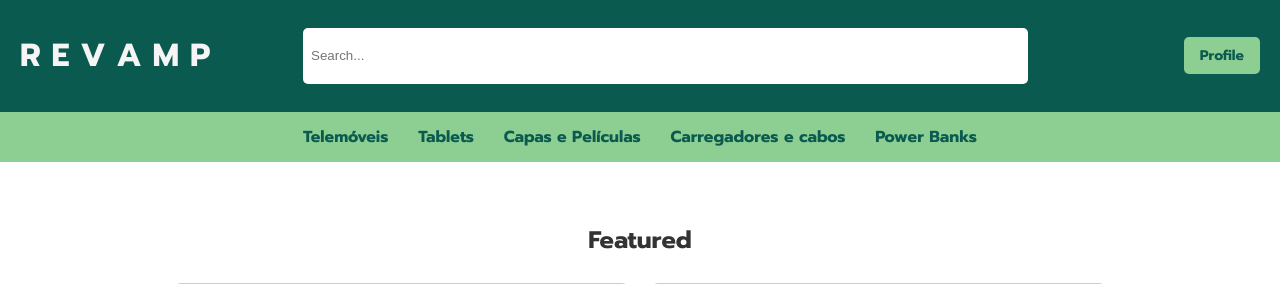
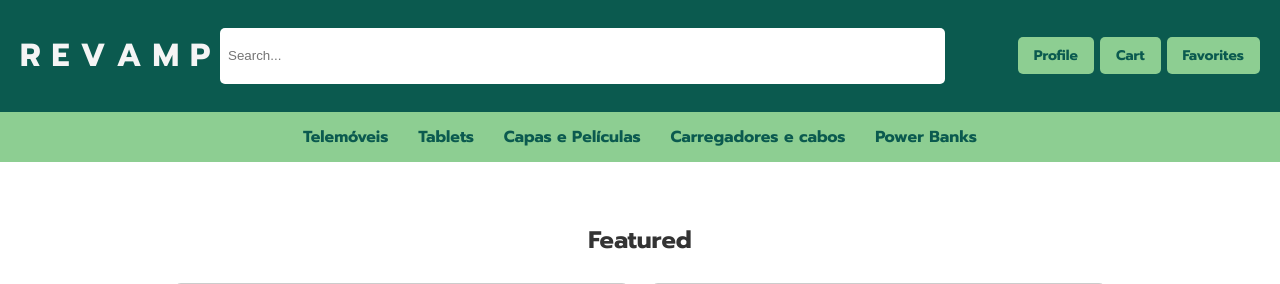
Before and after one commit to progr-amador/Revamp, a PHP site: page /code/home.php in a window 1280 px wide. Shown: the top 284 px of the page. Run offline with PHP 8.4, Linux system fonts and the light colour scheme; some web fonts are replaced.

Commit message:
drawers working correctly

```diff
--- a/code/style.css
+++ b/code/style.css
@@ -447,24 +447,29 @@ input[type="checkbox"]:checked + #estado>label {
     top: 0;
     width: 400px; /* Largura do drawer */
     height: 100%;
+
     background-color: whitesmoke; /* Fundo branco */
-    box-shadow: -4px 0 8px --hint-color; /* Sombra para destacar */
+     /* Sombra para destacar */
     transform: translateX(100%);
     transition: transform 0.3s ease-in-out;
-    z-index: 1000; /* Garantir que o drawer esteja acima de outros elementos */
+    z-index: 1000;
+     /* Garantir que o drawer esteja acima de outros elementos */
 }
 
 .profile-drawer.open {
-    transform: translateX(0); /* Abrir o drawer */
+    transform: translateX(0);
+    box-shadow: -8px 0 15px -3px rgba(0, 0, 0, 0.5); /* Abrir o drawer */
 }
 
 .drawer-header {
     background-color: var(--main-color); /* Cor do cabeçalho do drawer como no header */
     color: whitesmoke; /* Texto branco */
-    padding: 15px 20px; /* Espaçamento interno */
+    padding: 10px 20px; /* Espaçamento interno */
     display: flex;
     justify-content: space-between; /* Espaçamento entre o título e o botão */
     align-items: center;
+
+
 }
 
 .drawer-content {
--- a/templates/common.tpl.php
+++ b/templates/common.tpl.php
@@ -13,11 +13,33 @@
     <body>
     <div id="profileDrawer" class="profile-drawer">
         <div class="drawer-header">
-            <button class="abtn" onclick="closeDrawer()">Fechar</button>
+        <h1> Profile </h1>
+            <button class="abtn" onclick="closeProfileDrawer()">Fechar</button>
         </div>
         <div class="drawer-content">
             <p>Nome: <b>Francisco</b></p>
             <p>Email: <b>franciscoafonso04@outlook.pt</b></p>
+        </div>
+    </div>
+    <div id="cartDrawer" class="profile-drawer">
+        <div class="drawer-header">
+        <h1> Cart </h1>
+            <button class="abtn" onclick="closeCartDrawer()">Fechar</button>
+        </div>
+        <div class="drawer-content">
+            <p> Cart </p>
+            <p> Iphone 13 </p>
+        </div>
+    </div>
+    <div id="favoritesDrawer" class="profile-drawer">
+        <div class="drawer-header">
+
+            <h1> Favorites </h1>
+            <button class="abtn" onclick="closeFavoritesDrawer()">Fechar</button>
+        </div>
+        <div class="drawer-content">
+            <p> Favorites</b></p>
+            <p> Iphone 13 mini</p>
         </div>
     </div>
     <div class="body-container"> <!-- Início do container flexível -->
@@ -37,7 +59,9 @@
                     <a href="login.php"> <button class="abtn"> Login </button></a>
                     <a href="register.php"> <button class="abtn"> Sign Up</button></a>
                 <?php else: ?>
-                    <button onclick="openDrawer()" class="abtn"> Profile </button>
+                    <button onclick="openProfileDrawer()" class="abtn"> Profile </button>
+                    <button onclick="openCartDrawer()" class="abtn"> Cart </button>
+                    <button onclick="openFavoritesDrawer()" class="abtn"> Favorites </button>
                 <?php endif; ?>
 
                 <script src="script.js"></script>
@@ -64,12 +88,26 @@
         </div>
     </footer>
     <script>
-    function openDrawer() {
+    function openProfileDrawer() {
         document.getElementById('profileDrawer').classList.add('open');
     }
 
-    function closeDrawer() {
+    function closeProfileDrawer() {
         document.getElementById('profileDrawer').classList.remove('open');
+    }
+    function openCartDrawer() {
+        document.getElementById('cartDrawer').classList.add('open');
+    }
+
+    function closeCartDrawer() {
+        document.getElementById('cartDrawer').classList.remove('open');
+    }
+    function openFavoritesDrawer() {
+        document.getElementById('favoritesDrawer').classList.add('open');
+    }
+
+    function closeFavoritesDrawer() {
+        document.getElementById('favoritesDrawer').classList.remove('open');
     }
     </script>
 </body>
```
Also changed, not shown: code/profile.php (deleted, +0 -11 lines), templates/profile.tpl.php (deleted, +0 -26 lines).
